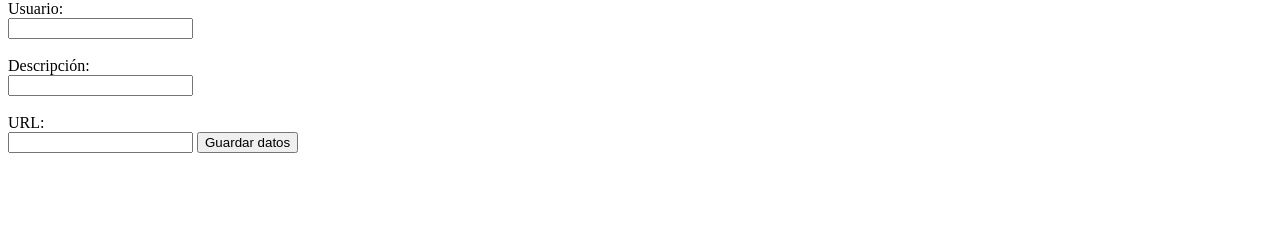
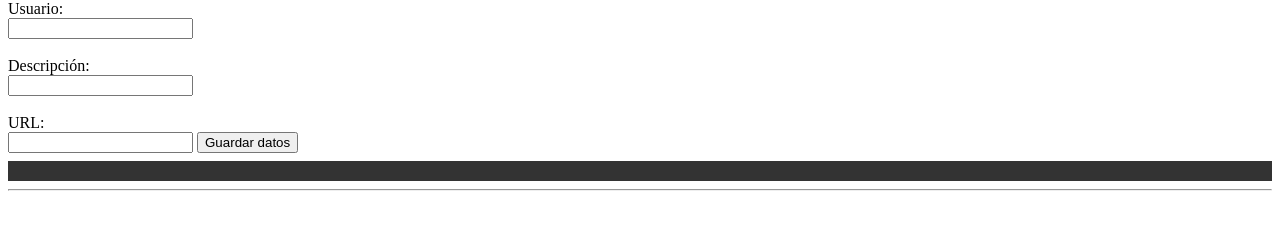
Before and after one commit to paskcual/Proyecto-AHDM, a plain HTML site: page index.html in a window 1280 px wide. Both pictures are taken after a click on the button "Guardar datos". Shown: the part 66-296 px from the top of the page. Drawn offline with Linux system fonts and the light colour scheme.

Commit message:
cambio de paradigma

```diff
--- a/index.html
+++ b/index.html
@@ -28,6 +28,11 @@
 		<br>
 		<input type="text" name="name">
 		<button onclick="guardarPublicacion()">Guardar datos</button>
+		<hr style="height:20px;border:none;color:#333;background-color:#333;">
+	</div>
+
+	<div>
+
 	</div>
 
 
--- a/script.js
+++ b/script.js
@@ -1,9 +1,10 @@
 
 
+// Variables globales
+var arregloGeneral = [];
+var numObjetoAgregado = 0;
 
-var arregloGeneral = [];
-
-
+// Metodos al iniciar la página
 limpiarCamposPrimerDiv();
 
 
@@ -18,14 +19,43 @@ limpiarCamposPrimerDiv();
 
 function guardarPublicacion(){
 
-	var Usuario = document.getElementsByTagName('input')[0].value = "";
-	var Descripcion = document.getElementsByTagName('input')[1].value = "";
-	var URL = document.getElementsByTagName('input')[2].value = "";
+	var Usuario = document.getElementsByTagName('input')[0].value;
+	var Descripcion = document.getElementsByTagName('input')[1].value;
+	var URL = document.getElementsByTagName('input')[2].value;
 
 	var objPublicacion = guardarDatosEnObjeto(Usuario, Descripcion, URL);
 	guardarObjetoEnArreglo(objPublicacion);
 
 	limpiarCamposPrimerDiv();
+	colocamosDivDentroDelSegundoDiv();
+
+}
+
+
+
+
+
+function datosDeObjetoDentroDeDiv(){
+
+
+
+}
+
+function colocamosDivDentroDelSegundoDiv(){
+
+	var nuevoDiv = document.createElement('div');
+	var segundoDiv = document.getElementsByTagName('div')[1];
+	segundoDiv.appendChild(nuevoDiv);
+
+	hrDentroDeDiv();
+
+}
+
+function hrDentroDeDiv(){
+
+	var hrNuevo = document.createElement('hr');
+	var segundoDiv = document.getElementsByTagName('div')[1];
+	segundoDiv.appendChild(hrNuevo);
 
 }
 
```
